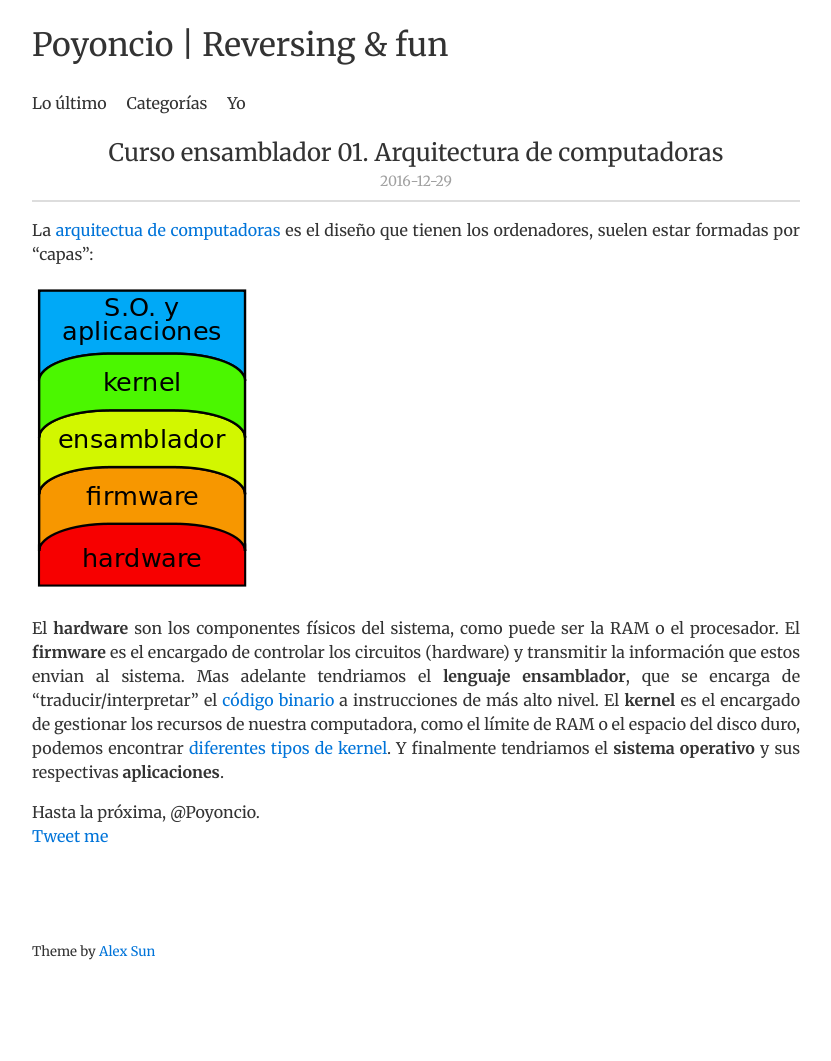
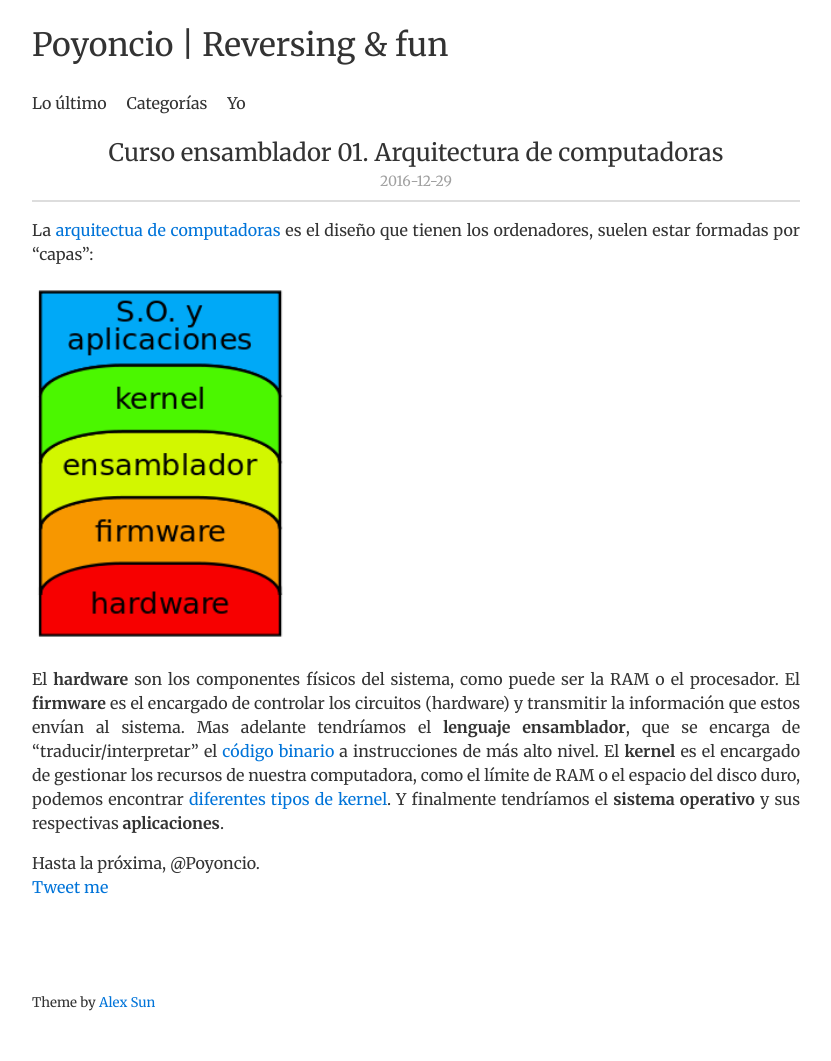
Before and after one commit to Poyoncio/poyoweb, a Jekyll site: the page built from _posts/2016-12-29-Curso-ensamblador-01-Arquitectura-de-computadoras.md, in a window 1280 px wide. Shown: the whole page, without its empty margins (224-1055 px from the left). Built offline with Jekyll 4.4.1, drawn with Linux system fonts in a browser that asks for light colours; nearby versions of some CDN libraries; comment, search, counter and statistics services are not loaded; before the commit the page ends 1010 px from its top, so only the background shows below that.

Commit message:
Update 2016-12-29-Curso-ensamblador-01-Arquitectura-de-computadoras.md

```diff
--- a/_posts/2016-12-29-Curso-ensamblador-01-Arquitectura-de-computadoras.md
+++ b/_posts/2016-12-29-Curso-ensamblador-01-Arquitectura-de-computadoras.md
@@ -5,9 +5,9 @@ date: 2016-12-29
 ---
 --------------------
 La [arquitectua de computadoras](https://es.wikipedia.org/wiki/Arquitectura_de_computadoras) es el diseño que tienen los ordenadores, suelen estar formadas por "capas":
+<p align="center">
 
-<p align="center">
-  <img src="/images/capas-arquitectura-computadoras.png"/>
+  <img src="/images/capas-arquitectura-computadoras.png" width="256" />
 </p>
 
-El **hardware** son los componentes físicos del sistema, como puede ser la RAM o el procesador. El **firmware** es el encargado de controlar los circuitos (hardware) y transmitir la información que estos envian al sistema. Mas adelante tendriamos el **lenguaje ensamblador**, que se encarga de "traducir/interpretar" el [código binario](https://es.wikipedia.org/wiki/C%C3%B3digo_binario) a instrucciones de más alto nivel. El **kernel** es el encargado de gestionar los recursos de nuestra computadora, como el límite de RAM o el espacio del disco duro, podemos encontrar [diferentes tipos de kernel](https://es.wikipedia.org/wiki/N%C3%BAcleo_%28inform%C3%A1tica%29). Y finalmente tendriamos el **sistema operativo** y sus respectivas **aplicaciones**.
+El **hardware** son los componentes físicos del sistema, como puede ser la RAM o el procesador. El **firmware** es el encargado de controlar los circuitos (hardware) y transmitir la información que estos envían al sistema. Mas adelante tendríamos el **lenguaje ensamblador**, que se encarga de "traducir/interpretar" el [código binario](https://es.wikipedia.org/wiki/C%C3%B3digo_binario) a instrucciones de más alto nivel. El **kernel** es el encargado de gestionar los recursos de nuestra computadora, como el límite de RAM o el espacio del disco duro, podemos encontrar [diferentes tipos de kernel](https://es.wikipedia.org/wiki/N%C3%BAcleo_%28inform%C3%A1tica%29). Y finalmente tendríamos el **sistema operativo** y sus respectivas **aplicaciones**.
```
